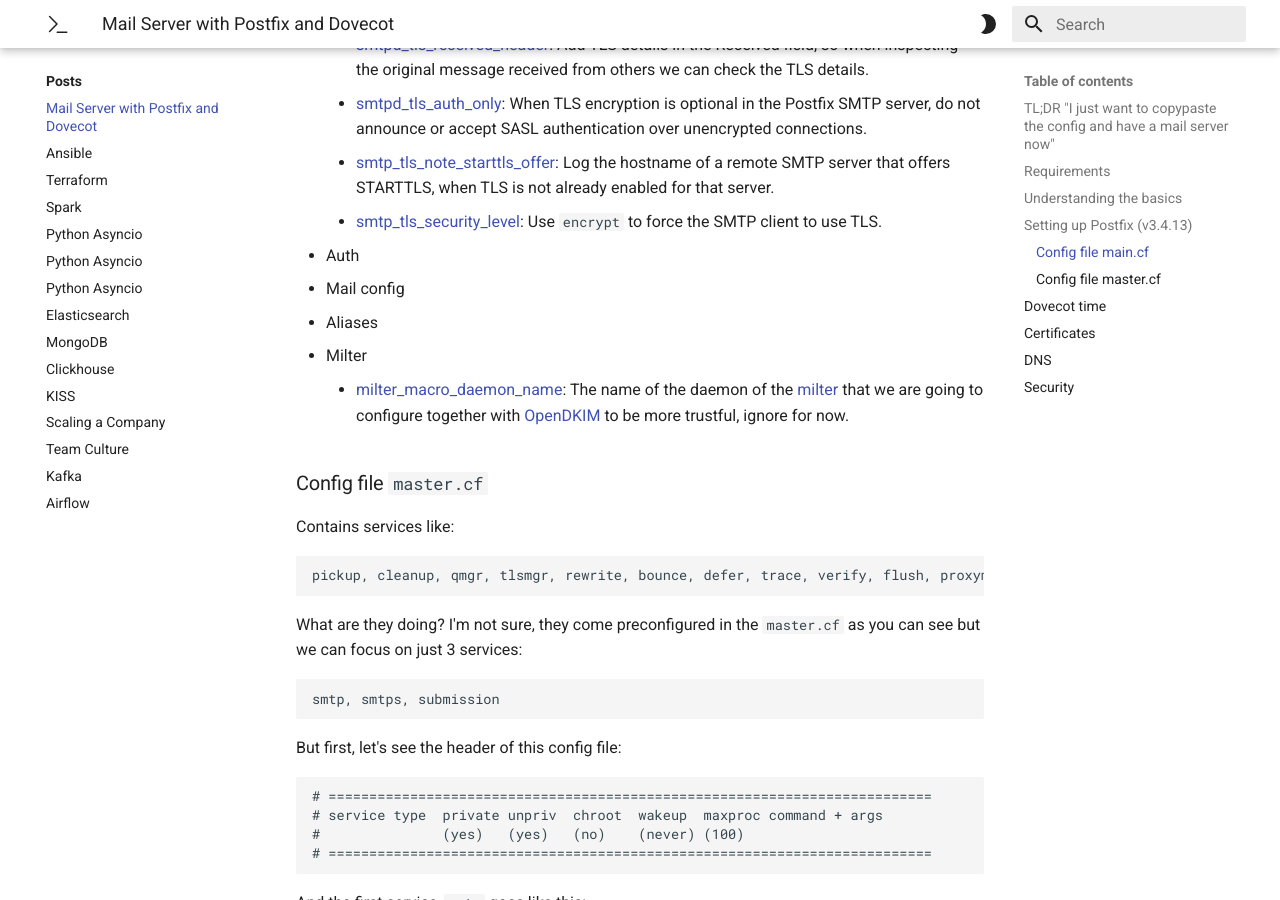
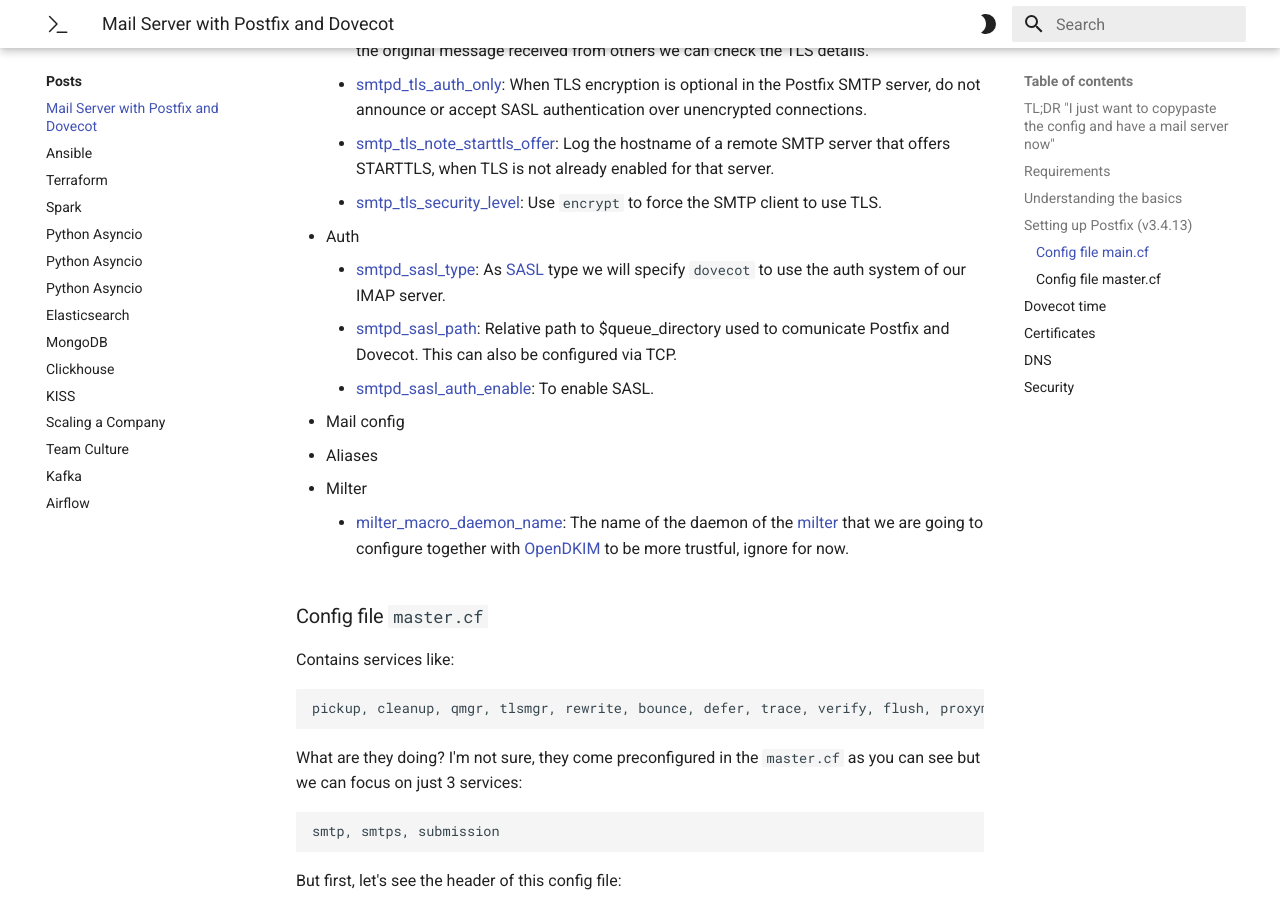
Before and after one commit to oalfonso-o/mkdocs, an MkDocs documentation site: the page built from docs/posts/mailserver.md, in a window 1280 px wide and 900 px high, scrolled down 6400 px. Built offline with MkDocs 1.6.1 and Material for MkDocs 9.7.7, drawn with Linux system fonts in a browser that asks for light colours; some of the changed text lies outside the part shown.

Commit message:
Add auth params

```diff
--- a/docs/posts/mailserver.md
+++ b/docs/posts/mailserver.md
@@ -279,6 +278,9 @@ Brief description of each parameter:
     - [smtp_tls_note_starttls_offer](https://www.postfix.org/postconf.5.html#smtp_tls_note_starttls_offer):  Log the hostname of a remote SMTP server that offers STARTTLS, when TLS is not already enabled for that server.
     - [smtp_tls_security_level](https://www.postfix.org/postconf.5.html#smtp_tls_security_level): Use `encrypt` to force the SMTP client to use TLS.
 - Auth
+    - [smtpd_sasl_type](https://www.postfix.org/postconf.5.html#smtpd_sasl_type): As [SASL](https://en.wikipedia.org/wiki/Simple_Authentication_and_Security_Layer){target=_blank} type we will specify `dovecot` to use the auth system of our IMAP server.
+    - [smtpd_sasl_path](https://www.postfix.org/postconf.5.html#smtpd_sasl_path): Relative path to $queue_directory used to comunicate Postfix and Dovecot. This can also be configured via TCP.
+    - [smtpd_sasl_auth_enable](https://www.postfix.org/postconf.5.html#smtpd_sasl_auth_enable): To enable SASL.
 - Mail config
 - Aliases
 - Milter
```
Also changed, not shown: other parts of docs/posts/mailserver.md (+0 -1 lines).
